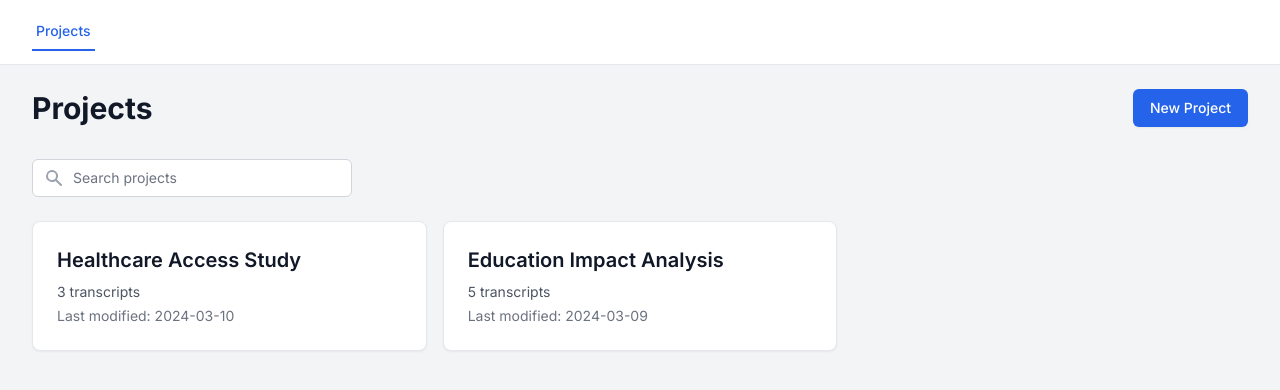
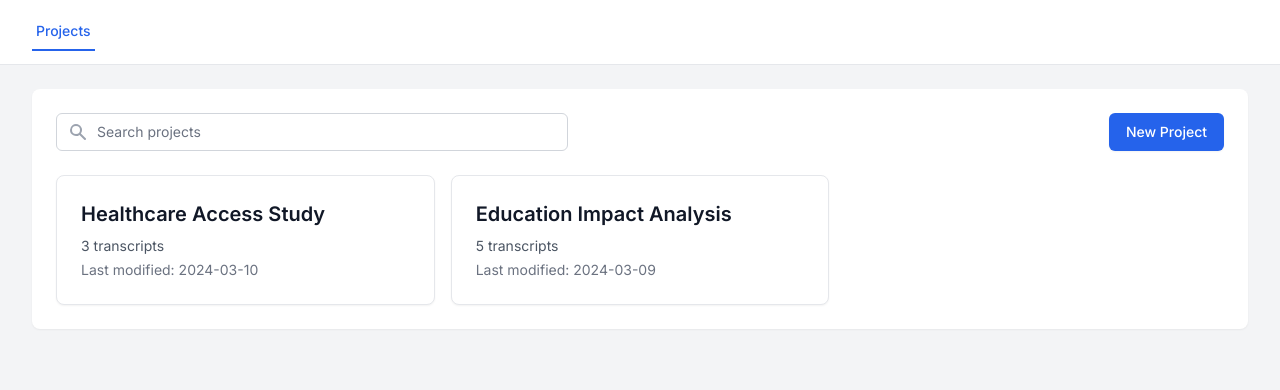
Before and after one commit to mattwg/friendly-potato, a Next.js app: page / in a window 1280 px wide. Shown: the top 390 px of the page. Built offline with nearby package versions, Linux system fonts and the light colour scheme.

Commit message:
Tidy up the titles

```diff
--- a/src/app/page.tsx
+++ b/src/app/page.tsx
@@ -35,21 +35,12 @@ export default function Home() {
   );
 
   return (
-    <div className="py-6">
+    <div className="py-6 bg-gray-100 min-h-screen">
       <div className="max-w-7xl mx-auto px-4 sm:px-6 lg:px-8">
-        <div className="flex justify-between items-center mb-8">
-          <h1 className="text-3xl font-bold text-gray-900">Projects</h1>
-          <Link
-            href="/project/new"
-            className="inline-flex items-center px-4 py-2 border border-transparent shadow-sm text-sm font-medium rounded-md text-white bg-blue-600 hover:bg-blue-700 focus:outline-none focus:ring-2 focus:ring-offset-2 focus:ring-blue-500"
-          >
-            New Project
-          </Link>
-        </div>
-
-        {/* Search Bar */}
-        <div className="mb-6">
-          <div className="max-w-lg w-full lg:max-w-xs">
+        <div className="bg-white shadow-sm rounded-lg p-6">
+          {/* Search and New Project Button */}
+          <div className="flex justify-between items-center mb-6">
+            <div className="relative flex-1 max-w-lg">
               <label htmlFor="search" className="sr-only">
                 Search projects
               </label>
@@ -80,6 +71,12 @@ export default function Home() {
                 />
               </div>
             </div>
+            <Link
+              href="/project/new"
+              className="inline-flex items-center px-4 py-2 border border-transparent shadow-sm text-sm font-medium rounded-md text-white bg-blue-600 hover:bg-blue-700 focus:outline-none focus:ring-2 focus:ring-offset-2 focus:ring-blue-500"
+            >
+              New Project
+            </Link>
           </div>
 
           {/* Project Grid */}
@@ -101,5 +98,6 @@ export default function Home() {
           </div>
         </div>
       </div>
+    </div>
   );
 }
--- a/src/app/project/[id]/results/page.tsx
+++ b/src/app/project/[id]/results/page.tsx
@@ -216,9 +216,8 @@ export default function ResultsPage({ params }: { params: { id: string } }) {
       <div className="max-w-7xl mx-auto px-4 sm:px-6 lg:px-8">
         <div className="bg-white shadow-sm rounded-lg p-6">
           <div className="space-y-8">
-            {/* Header */}
-            <div className="flex justify-between items-center">
-              <h1 className="text-3xl font-bold">Analysis Results</h1>
+            {/* Analysis Controls */}
+            <div className="flex justify-end">
               <div className="flex gap-4">
                 <select
                   value={selectedAnalyzer}
```
Lines whose indentation alone changed are shown as unchanged.
